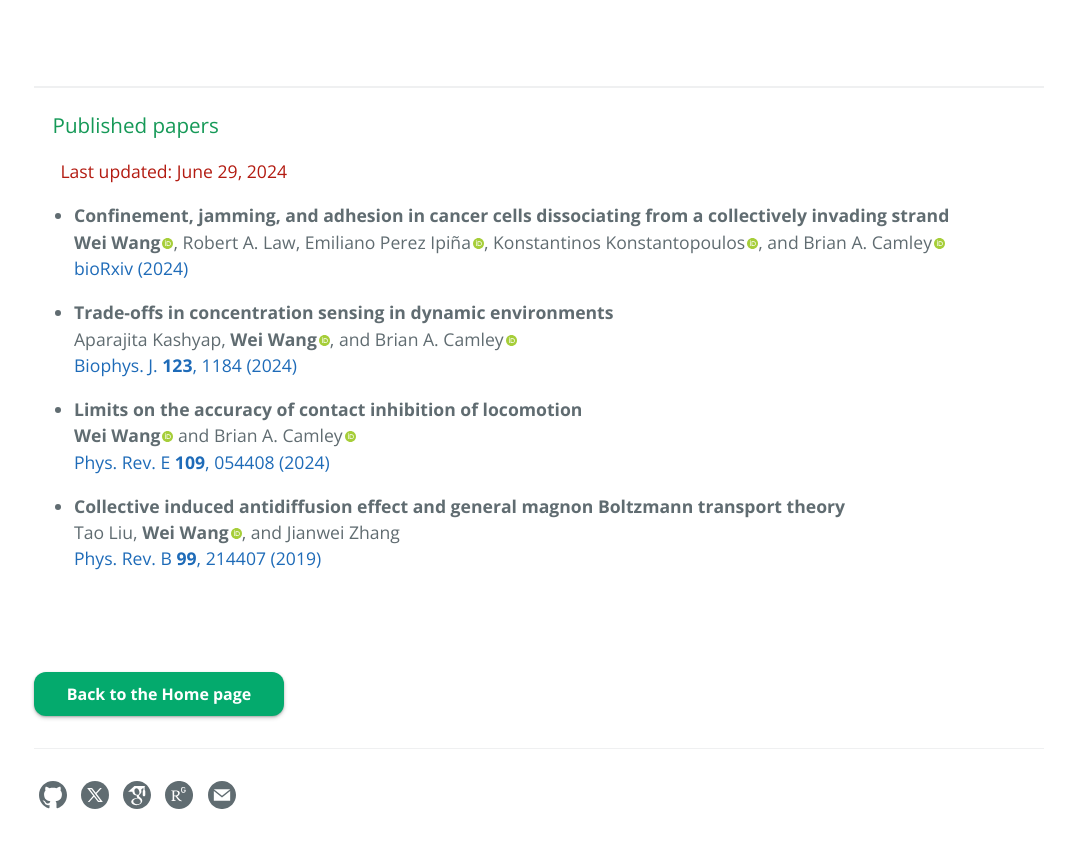
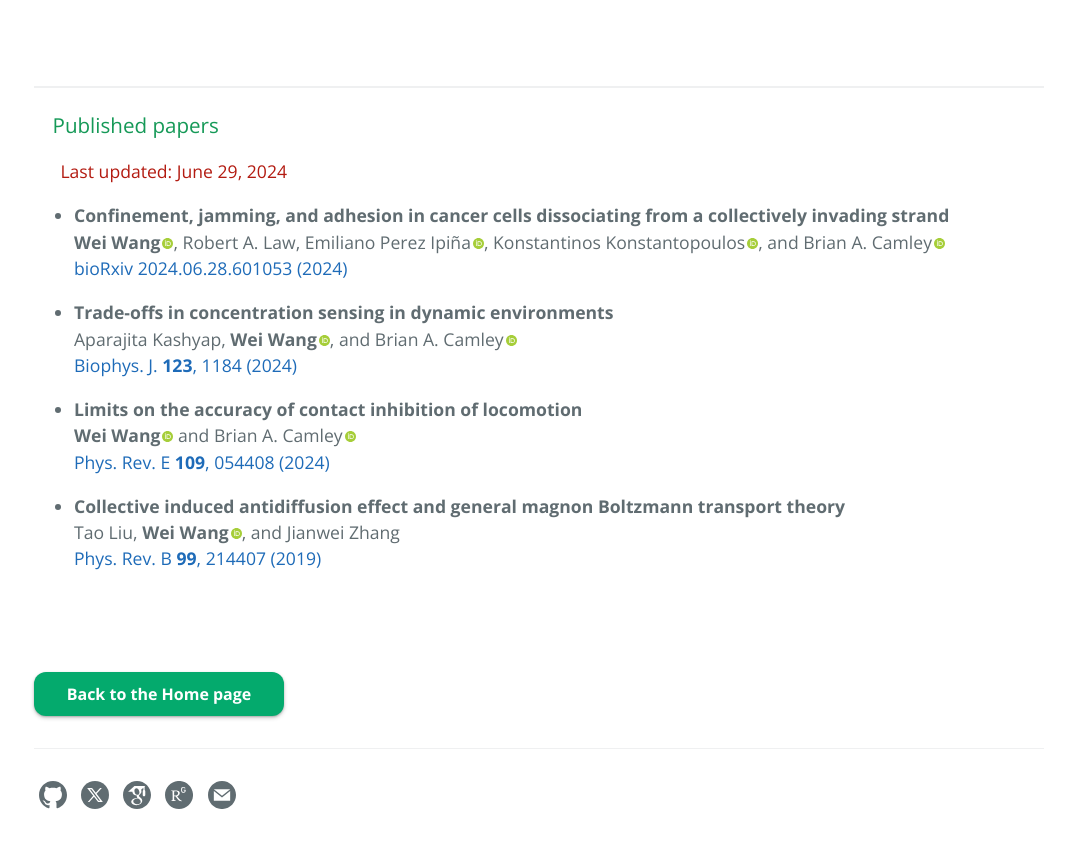
Before and after one commit to wwang721/wwang721.github.io, a Jekyll site: the page built from 2publications.md, in a window 1280 px wide. Shown: the part 328-1191 px from the top of the page, without its empty margins (101-1176 px from the left). Built offline with Jekyll 4.4.1, drawn with Linux system fonts in a browser that asks for light colours; comment, search, counter and statistics services are not loaded.

Commit message:
Add bioRxiv number :memo:

```diff
--- a/2publications.md
+++ b/2publications.md
@@ -52,7 +52,7 @@ div.arxivfeed {
 - **Confinement, jamming, and adhesion in cancer cells dissociating from a collectively invading strand**\
 **Wei Wang**[<img src='/images/orcid.logo.icon.svg' onerror="this.style.display='none'" alt="" width="13px" style="padding:0 0.1px 0 2px"/>](https://orcid.org/0000-0002-0053-1069){:target="_blank"}, Robert A. Law, Emiliano Perez Ipiña[<img src='/images/orcid.logo.icon.svg' onerror="this.style.display='none'" alt="" width="13px" style="padding:0 0.1px 0 2px"/>](https://orcid.org/0000-0002-1664-0411){:target="_blank"}, Konstantinos Konstantopoulos[<img src='/images/orcid.logo.icon.svg' onerror="this.style.display='none'" alt="" width="13px" style="padding:0 0.1px 0 2px"/>](https://orcid.org/0000-0003-2623-1459
 ){:target="_blank"}, and Brian A. Camley[<img src='/images/orcid.logo.icon.svg' onerror="this.style.display='none'" alt="" width="13px" style="padding:0 0.1px 0 2px"/>](https://orcid.org/0000-0002-0765-6956){:target="_blank"}\
-[bioRxiv (2024)](https://doi.org/10.1101/2024.06.28.601053){:target="_blank"}
+[bioRxiv 2024.06.28.601053 (2024)](https://doi.org/10.1101/2024.06.28.601053){:target="_blank"}
 &ensp;
 
 
```
Also changed, not shown: _posts/2024-6-29-bioRxiv2024.md (+1 -1 lines).
